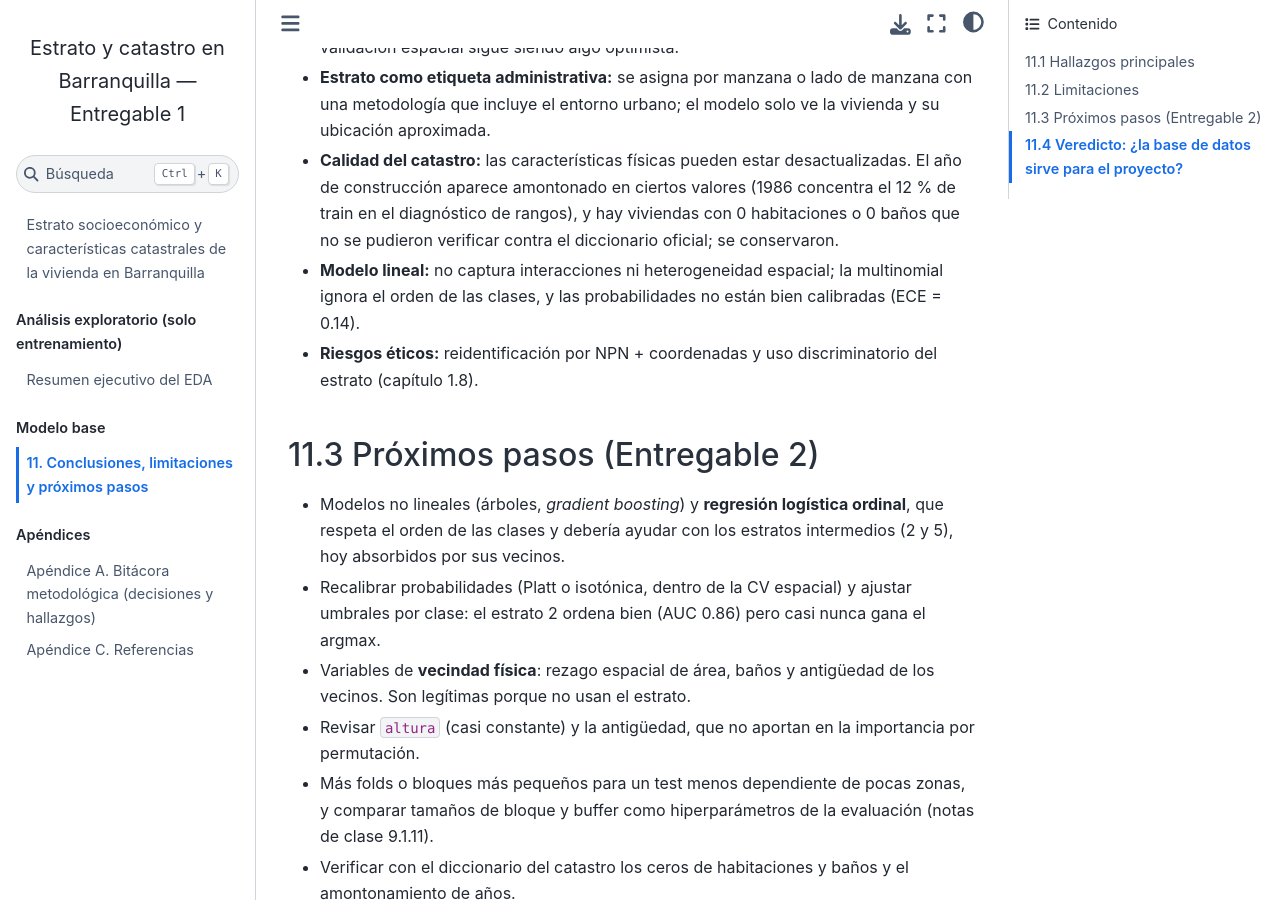
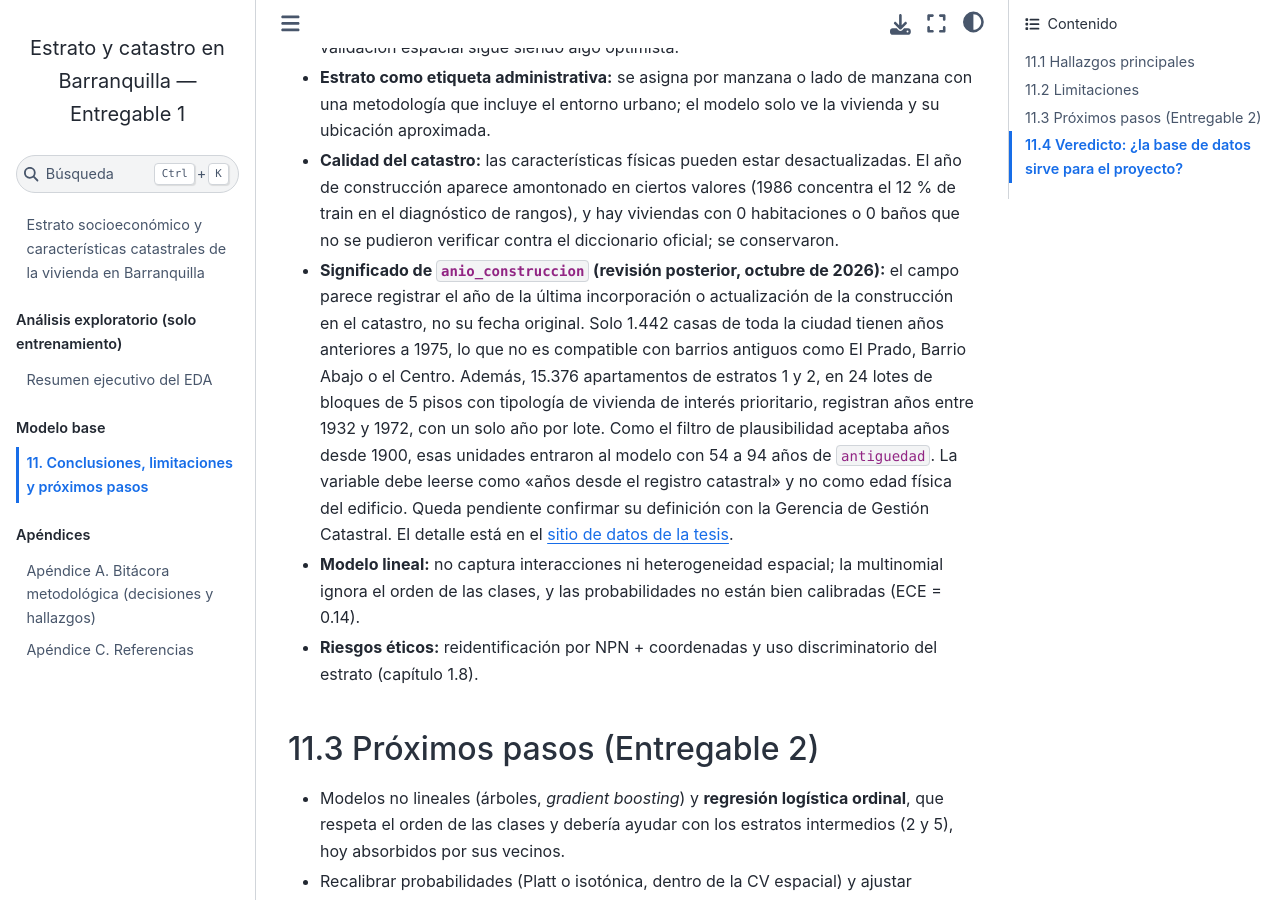
Before and after one commit to mcarocantillo/entregable1-ml-barranquilla, a Jupyter Book: the page built from notebooks/11_conclusiones.md, in a window 1280 px wide and 900 px high, scrolled down 2335 px. Built offline with Jupyter Book 1.0.4 settings and Sphinx 7.4.7 and the Sphinx Book theme 1.1.4, drawn with Linux system fonts in a browser that asks for light colours; pages that are not in the unit, such as notebooks, are missing from menus.

Commit message:
Limitación: significado de anio_construccion en el catastro
Co-Authored-By: Claude Opus 5.5 <noreply@anthropic.com>
Claude-Session: https://claude.ai/code/session_01MRhL8MhMXNHDyWpfTimHRx

```diff
--- a/notebooks/11_conclusiones.md
+++ b/notebooks/11_conclusiones.md
@@ -100,6 +100,19 @@
   valores (1986 concentra el 12 % de train en el diagnóstico de rangos), y hay
   viviendas con 0 habitaciones o 0 baños que no se pudieron verificar contra
   el diccionario oficial; se conservaron.
+- **Significado de `anio_construccion` (revisión posterior, octubre de 2026):**
+  el campo parece registrar el año de la última incorporación o actualización
+  de la construcción en el catastro, no su fecha original. Solo 1.442 casas de
+  toda la ciudad tienen años anteriores a 1975, lo que no es compatible con
+  barrios antiguos como El Prado, Barrio Abajo o el Centro. Además, 15.376
+  apartamentos de estratos 1 y 2, en 24 lotes de bloques de 5 pisos con
+  tipología de vivienda de interés prioritario, registran años entre 1932 y
+  1972, con un solo año por lote. Como el filtro de plausibilidad aceptaba
+  años desde 1900, esas unidades entraron al modelo con 54 a 94 años de
+  `antiguedad`. La variable debe leerse como «años desde el registro
+  catastral» y no como edad física del edificio. Queda pendiente confirmar su
+  definición con la Gerencia de Gestión Catastral. El detalle está en el
+  [sitio de datos de la tesis](https://mcarocantillo.github.io/tesis-datos-barranquilla/11_coherencia.html).
 - **Modelo lineal:** no captura interacciones ni heterogeneidad espacial; la
   multinomial ignora el orden de las clases, y las probabilidades no están
   bien calibradas (ECE = 0.14).
```
